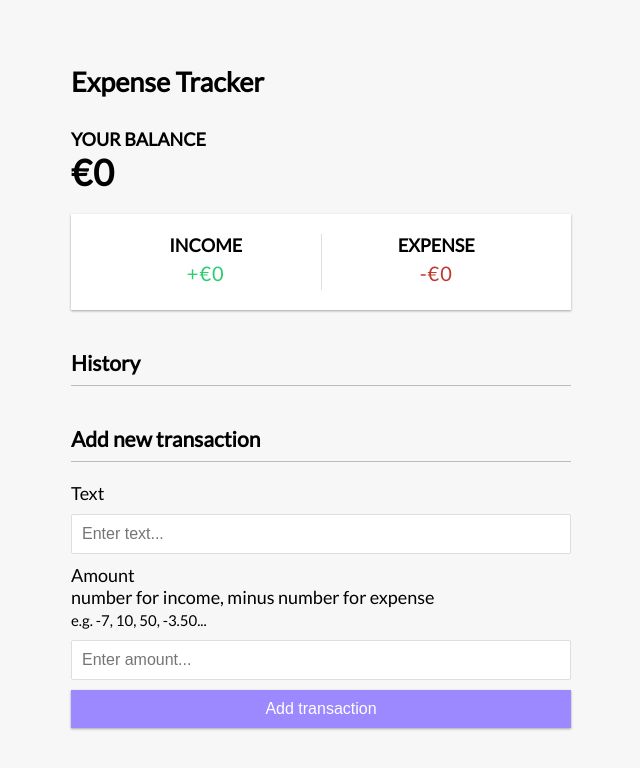
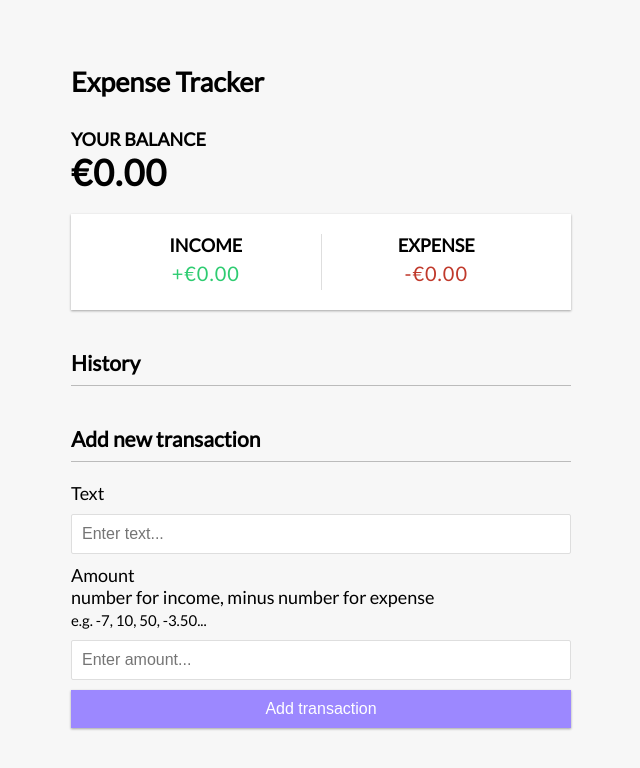
Before and after one commit to VictorBettiol/expense-tracker, a Vue app: page / in a window 1280 px wide. Shown: the top 768 px of the page, without its empty margins (319-959 px from the left). Built offline with nearby package versions, Linux system fonts and the light colour scheme.

Commit message:
Update README.md, fix: number to fixed

```diff
--- a/src/App.vue
+++ b/src/App.vue
@@ -68,7 +68,7 @@ const handleTransactionSubmitted = (transactionData) => {
     amount: transactionData.amount,
   });
   saveTransactionsToLocalStorage();
-  toast.success("Transaction added");
+  toast.success("Transaction added!");
 };
 
 // Delete transaction
@@ -77,7 +77,7 @@ const handleTransactionDeleted = (id) => {
     (transaction) => transaction.id !== id
   );
   saveTransactionsToLocalStorage();
-  toast.success("Transaction deleted");
+  toast.success("Transaction deleted!");
 };
 
 // Save to localStorage
--- a/src/components/Balance.vue
+++ b/src/components/Balance.vue
@@ -1,6 +1,6 @@
 <template>
   <h4>Your Balance</h4>
-  <h1 id="balance">€{{ total }}</h1>
+  <h1 id="balance">€{{ total.toFixed(2) }}</h1>
 </template>
 
 <script setup>
--- a/src/components/IncomeExpenses.vue
+++ b/src/components/IncomeExpenses.vue
@@ -2,11 +2,13 @@
   <div class="inc-exp-container">
     <div>
       <h4>Income</h4>
-      <p id="money-plus" class="money plus">+€{{ income }}</p>
+      <p id="money-plus" class="money plus">+€{{ income.toFixed(2) }}</p>
     </div>
     <div>
       <h4>Expense</h4>
-      <p id="money-minus" class="money minus">-€{{ Math.abs(expenses) }}</p>
+      <p id="money-minus" class="money minus">
+        -€{{ Math.abs(expenses).toFixed(2) }}
+      </p>
     </div>
   </div>
 </template>
--- a/src/components/TransactionList.vue
+++ b/src/components/TransactionList.vue
@@ -9,8 +9,8 @@
       {{ transaction.text
       }}<span>{{
         transaction.amount < 0
-          ? `-€${Math.abs(transaction.amount)}`
-          : `€${transaction.amount}`
+          ? `-€${Math.abs(transaction.amount).toFixed(2)}`
+          : `€${transaction.amount.toFixed(2)}`
       }}</span
       ><button @click="deleteTransaction(transaction.id)" class="delete-btn">
         x
```
Also changed, not shown: public/screen.png (added), 1 other file (tests, documents, lock files or other folders).
